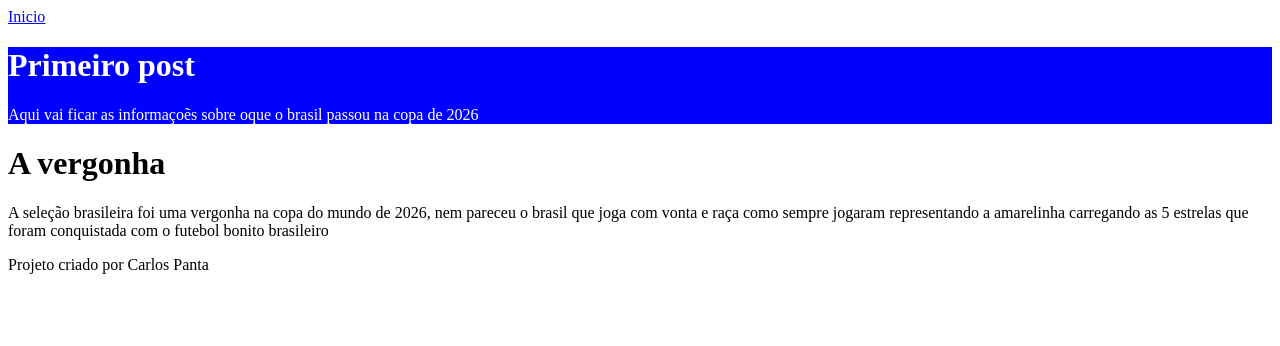
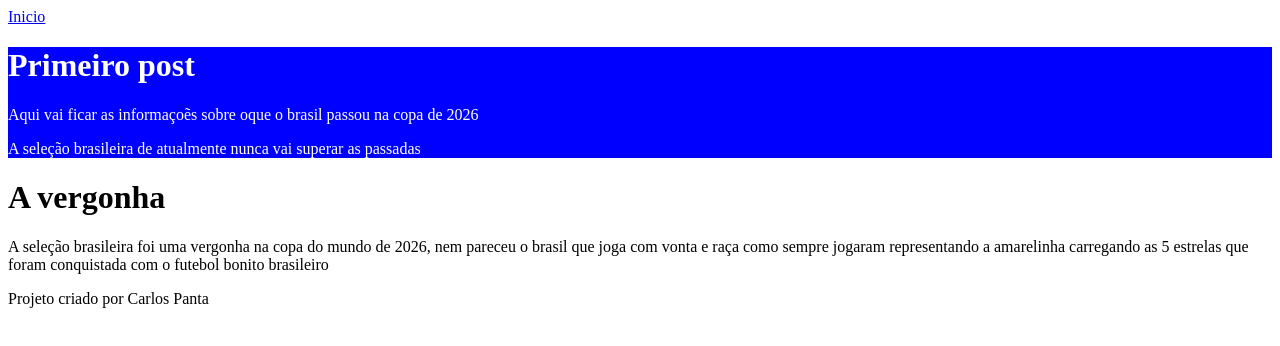
Before and after one commit to carlospantasilva-boop/trabalho-carlos, a plain HTML site: page index.html in a window 1280 px wide. Drawn offline with Linux system fonts and the light colour scheme.

Commit message:
Update index.html

```diff
--- a/index.html
+++ b/index.html
@@ -17,6 +17,7 @@
     <header>
      <h1>Primeiro post</h1>
      <p> Aqui vai ficar as informaçoẽs sobre oque o brasil passou na copa de 2026</p>
+     <p> A seleção brasileira de atualmente nunca vai superar as passadas</p>
     </header>
     <main>
   <h1> A vergonha</h1>
```
